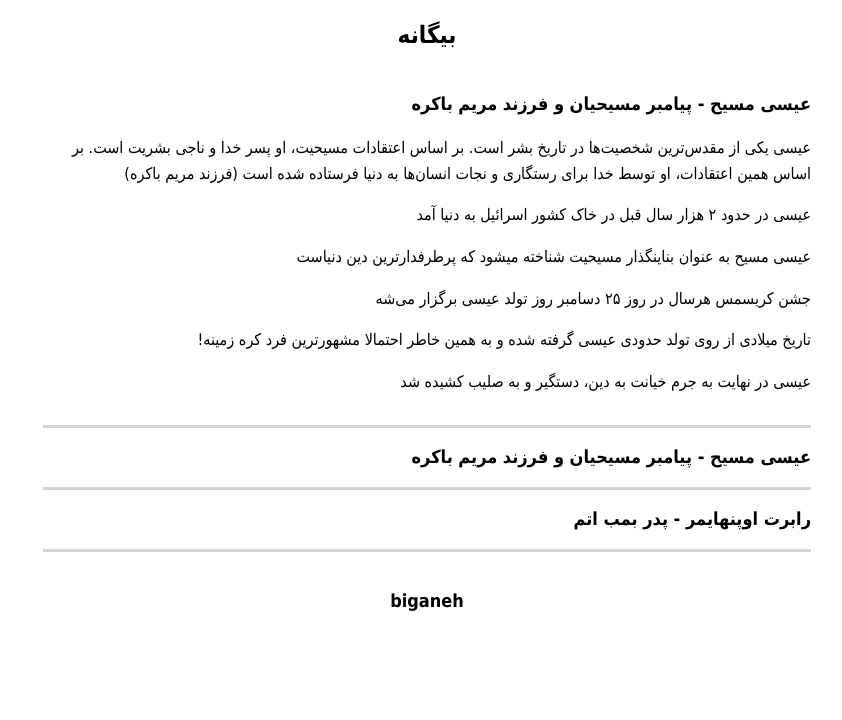
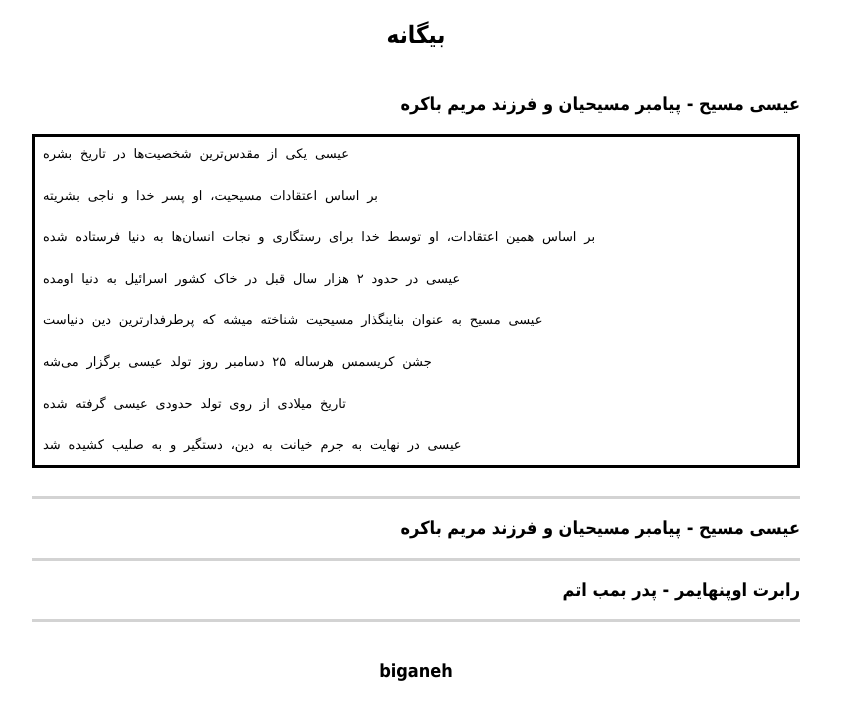
Before and after one commit to darkblog/darkblog.github.io, a Jekyll site: the page built from _posts/2023-8-7-2.md, in a window 1280 px wide. Shown: the top 720 px of the page, without its empty margins (308-1150 px from the left). Built offline with Jekyll 4.4.1, drawn with Linux system fonts in a browser that asks for light colours.

Commit message:
Update 2023-8-7-2.md

````diff
--- a/_posts/2023-8-7-2.md
+++ b/_posts/2023-8-7-2.md
@@ -3,14 +3,20 @@ layout: post
 title: عیسی مسیح - پیامبر مسیحیان و فرزند مریم باکره
 ---
 
-عیسی یکی از مقدس‌ترین شخصیت‌ها در تاریخ بشر است. بر اساس اعتقادات مسیحیت، او پسر خدا و ناجی بشریت است. بر اساس همین اعتقادات، او توسط خدا برای رستگاری و نجات انسان‌ها به دنیا فرستاده شده است (فرزند مریم باکره)
+```
+عیسی یکی از مقدس‌ترین شخصیت‌ها در تاریخ بشره
 
-عیسی در حدود ۲ هزار سال قبل در خاک کشور اسرائیل به دنیا آمد
+بر اساس اعتقادات مسیحیت، او پسر خدا و ناجی بشریته
 
-عیسی مسیح به عنوان بناینگذار مسیحیت شناخته میشود که پرطرفدارترین دین دنیاست
+بر اساس همین اعتقادات، او توسط خدا برای رستگاری و نجات انسان‌ها به دنیا فرستاده شده
 
-جشن کریسمس هرسال در روز ۲۵ دسامبر روز تولد عیسی برگزار می‌شه
+عیسی در حدود ۲ هزار سال قبل در خاک کشور اسرائیل به دنیا اومده
 
-تاریخ میلادی از روی تولد حدودی عیسی گرفته شده و به همین خاطر احتمالا مشهورترین فرد کره زمینه!
+عیسی مسیح به عنوان بناینگذار مسیحیت شناخته میشه که پرطرفدارترین دین دنیاست
+
+جشن کریسمس هرساله ۲۵ دسامبر روز تولد عیسی برگزار می‌شه
+
+تاریخ میلادی از روی تولد حدودی عیسی گرفته شده
 
 عیسی در نهایت به جرم خیانت به دین، دستگیر و به صلیب کشیده شد
+```
````
